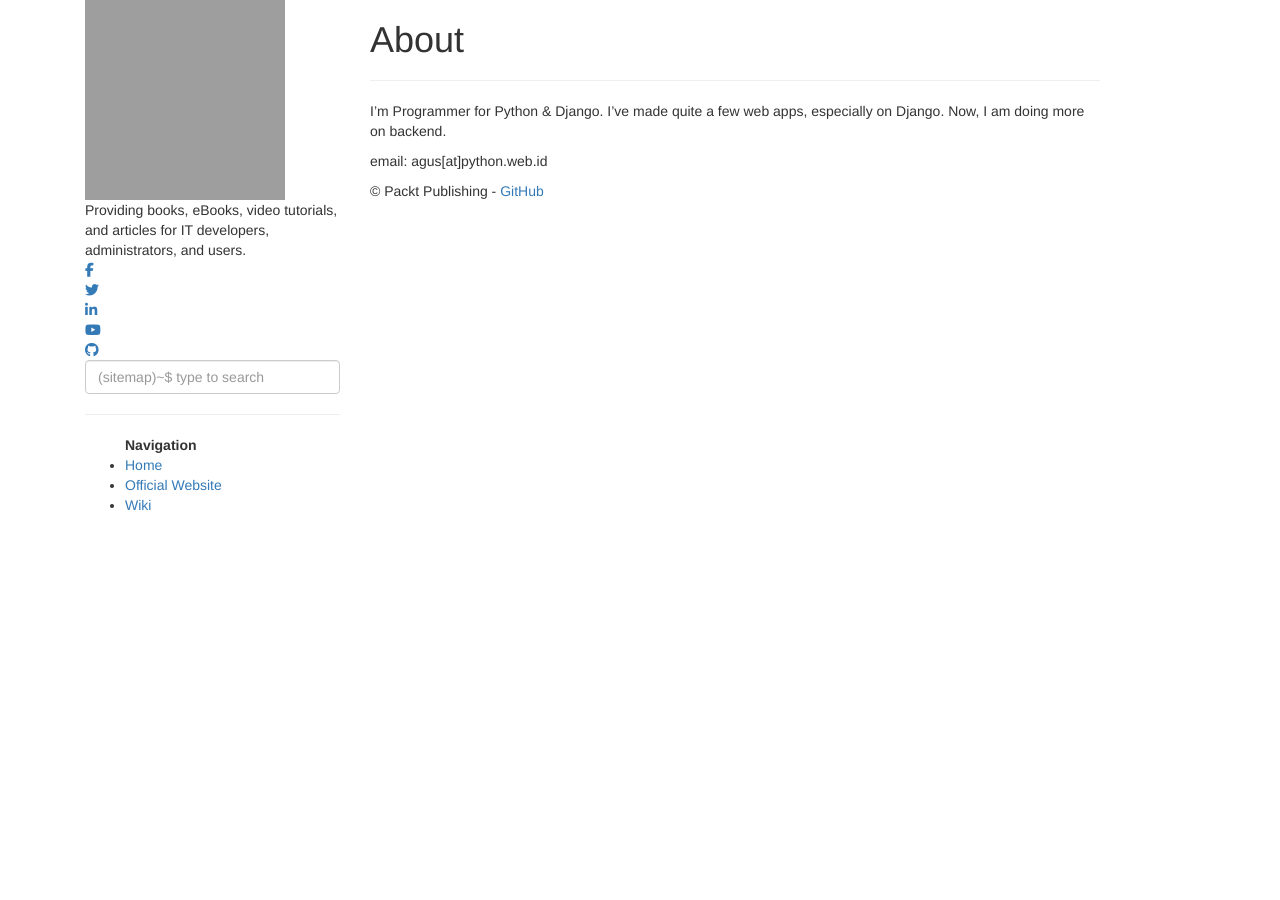
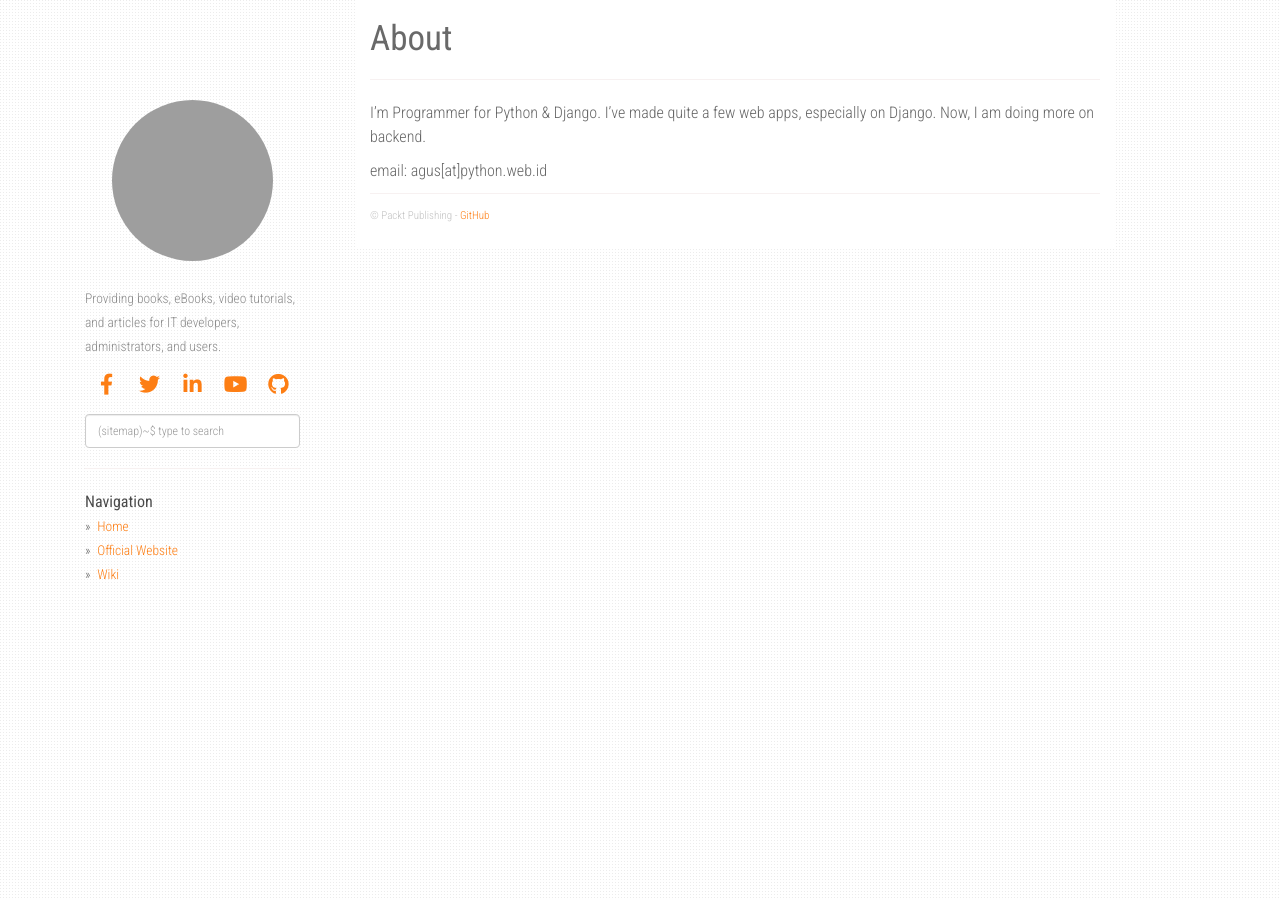
Before and after one commit to PacktPublishing/expert-insight, a Jekyll site: the page built from about.md, in a window 1280 px wide. Built offline with Jekyll 4.4.1, drawn with Linux system fonts in a browser that asks for light colours; nearby versions of some CDN libraries; library files that are not in the unit come from our copies; grey boxes are pictures that could not be loaded.

Commit message:
Update default.html

```diff
--- a/_layouts/default.html
+++ b/_layouts/default.html
@@ -7,7 +7,7 @@ layout: compress
     <meta charset="utf-8">
     <meta http-equiv="X-UA-Compatible" content="IE=edge,chrome=1">
     <meta name="viewport" content="width=device-width, initial-scale=1">
-    <link rel="shortcut icon" href="static/img/favicon.ico" />
+    <link rel="shortcut icon" href="{{ site.url }}static/img/favicon.ico" />
     <title>{% if page.title %}{{ page.title }} - {{ site.title }}{% else %}{{ site.author }}{% endif %}</title>
     <meta name="author" content="{{ site.author }}" />
     <meta name="description" content="{% if page.title %}{{ page.title }}{% else %}{{ site.description }}{% endif %}" />
@@ -84,18 +84,18 @@ layout: compress
     {% endif %}
 
     <!-- Font awesome icons -->
-    <link href="static/css/font-awesome.min.css" rel="stylesheet">
+    <link href="{{ site.url }}/static/css/font-awesome.min.css" rel="stylesheet">
     <!-- syntax highlighting CSS -->
-    <link rel="stylesheet" href="static/css/syntax.css">
+    <link rel="stylesheet" href="{{ site.url }}/static/css/syntax.css">
     <!-- Bootstrap core CSS -->
-    <link href="static/css/bootstrap.min.css" rel="stylesheet">
+    <link href="{{ site.url }}/static/css/bootstrap.min.css" rel="stylesheet">
     <!-- Fonts -->
     <link href="https://fonts.googleapis.com/css?family=Roboto+Condensed:400,300italic,300,400italic,700&amp;subset=latin,latin-ext" rel="stylesheet" type="text/css">
     <!-- Custom CSS -->
-    <link rel="stylesheet" href="static/css/super-search.css">
-    <link rel="stylesheet" href="static/css/thickbox.css">
-    <link rel="stylesheet" href="static/css/projects.css">
-    <link rel="stylesheet" href="static/css/main.css">
+    <link rel="stylesheet" href="{{ site.url }}/static/css/super-search.css">
+    <link rel="stylesheet" href="{{ site.url }}/static/css/thickbox.css">
+    <link rel="stylesheet" href="{{ site.url }}/static/css/projects.css">
+    <link rel="stylesheet" href="{{ site.url }}/static/css/main.css">
 
     {% if jekyll.environment == "production" %}
       <!-- Google Analytics -->
@@ -162,9 +162,9 @@ layout: compress
     <!-- Placed at the end of the document so the pages load faster -->
     <script src="//ajax.googleapis.com/ajax/libs/jquery/1.11.0/jquery.min.js"></script>
     <script src="//code.jquery.com/jquery-migrate-1.2.1.min.js"></script>
-    <script src="static/js/bootstrap.min.js"></script>
-    <script src="static/js/super-search.js"></script>
-    <script src="static/js/thickbox-compressed.js"></script>
-    <script src="static/js/projects.js"></script>
+    <script src="{{ site.url }}/static/js/bootstrap.min.js"></script>
+    <script src="{{ site.url }}/static/js/super-search.js"></script>
+    <script src="{{ site.url }}/static/js/thickbox-compressed.js"></script>
+    <script src="{{ site.url }}/static/js/projects.js"></script>
   </body>
 </html>
```
